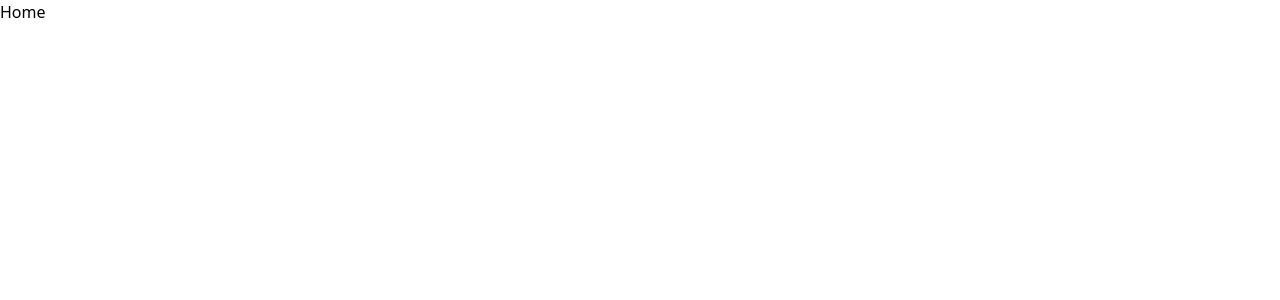
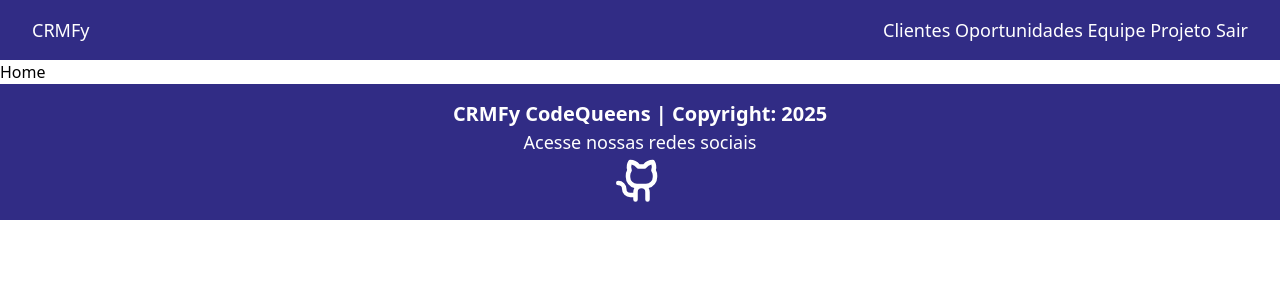
Before and after one commit to CodeQueensjava83/crm_react, a React (Vite) app: page / in a window 1280 px wide. Shown: the top 300 px of the page. Built offline with nearby package versions, Linux system fonts and the light colour scheme.

Commit message:
:tada: criação de Footer e NavBar

```diff
--- a/package.json
+++ b/package.json
@@ -14,6 +14,7 @@
     "@tailwindcss/vite": "^4.1.17",
     "react": "^19.2.0",
     "react-dom": "^19.2.0",
+    "react-router-dom": "^7.9.6",
     "tailwindcss": "^4.1.17"
   },
   "devDependencies": {
--- a/src/components/footer/Footer.tsx
+++ b/src/components/footer/Footer.tsx
@@ -1,9 +1,23 @@
+import {GithubLogoIcon} from "@phosphor-icons/react"
+
+
 function Footer() {
+
     let data = new Date().getFullYear()
 
     return (
         <>
-
+            <div className="flex justify-center bg-indigo-900 text-white">
+                <div className="container flex flex-col items-center py-4">
+                    <p className='text-xl font-bold'>
+                            CRMFy CodeQueens | Copyright: {data}
+                        </p>
+                    <p className='text-lg'>Acesse nossas redes sociais</p>
+                    <div className='flex gap-2'>
+                        <GithubLogoIcon size={48} weight='bold' />
+                    </div>
+                </div>
+            </div>
         </>
     )
 }
--- a/src/components/navbar/Navbar.tsx
+++ b/src/components/navbar/Navbar.tsx
@@ -1,7 +1,21 @@
 function Navbar() {
     return (
         <>
+            <div className='w-full flex justify-center py-4
+            			   bg-indigo-900 text-white'>
 
+                <div className="container flex justify-between text-lg mx-8">
+                    CRMFy
+
+                    <div className='flex gap-4'>
+                        Clientes
+                        Oportunidades
+                        Equipe
+                        Projeto
+                        Sair
+                    </div>
+                </div>
+            </div>
         </>
     )
 }
```
Also changed, not shown: 1 other file (tests, documents, lock files or other folders).
